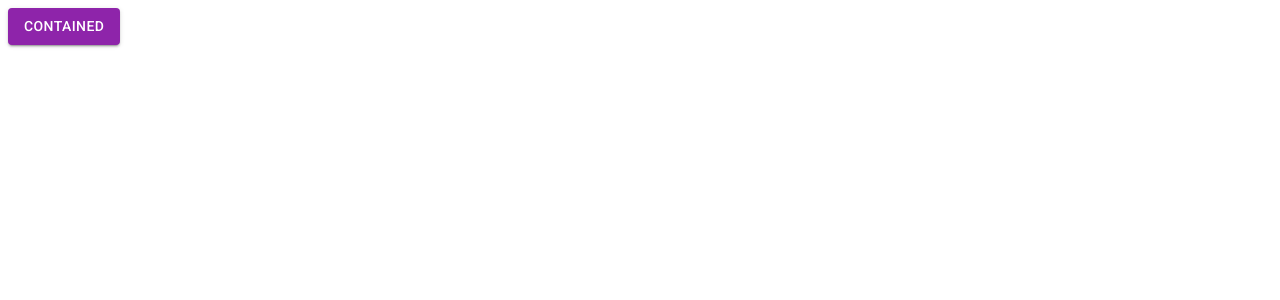
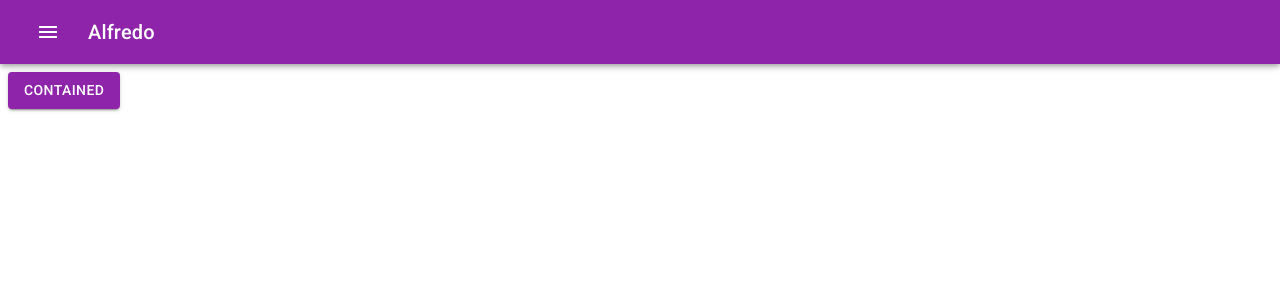
Before and after one commit to alfredomtzg/React-and-Material-UI, a React (Create React App) app: page / in a window 1280 px wide. Shown: the top 300 px of the page. Built offline with nearby package versions, Linux system fonts and the light colour scheme.

Commit message:
change funcion and spacing

```diff
--- a/src/TemaGlobal.jsx
+++ b/src/TemaGlobal.jsx
@@ -2,10 +2,12 @@ import React from 'react'
 import Button from '@material-ui/core/Button'
 import { MuiThemeProvider } from '@material-ui/core/styles'
 import theme from './temaConfig'
+import Navbar from './components/Navbar'
 
 function TemaGlobal() {
     return(
         <MuiThemeProvider theme={theme}>
+            <Navbar/>
             <Button variant="contained" color="primary">
                 contained
             </Button>
--- a/src/components/Navbar.jsx
+++ b/src/components/Navbar.jsx
@@ -0,0 +1,30 @@
+import React from 'react'
+import {AppBar, Toolbar, Typography, makeStyles, IconButton} from '@material-ui/core'
+import MenuIcon from '@material-ui/icons/Menu';
+
+
+const useStyles = makeStyles(theme => ({
+  offset: theme.mixins.toolbar,
+  menuButton: {
+    marginRight: theme.spacing(2),
+  },
+}))
+
+export default function Navbar() {
+  const classes = useStyles()
+  return(
+    <div>
+      <AppBar position="fixed" color="primary">
+        <Toolbar>
+          <IconButton className={classes.menuButton} color="inherit" aria-label="menu">
+            <MenuIcon/>
+          </IconButton>
+          <Typography variant="h6">
+            Alfredo
+          </Typography>
+        </Toolbar>
+      </AppBar>
+      <div className={classes.offset}></div>
+    </div>
+  )
+}
```
